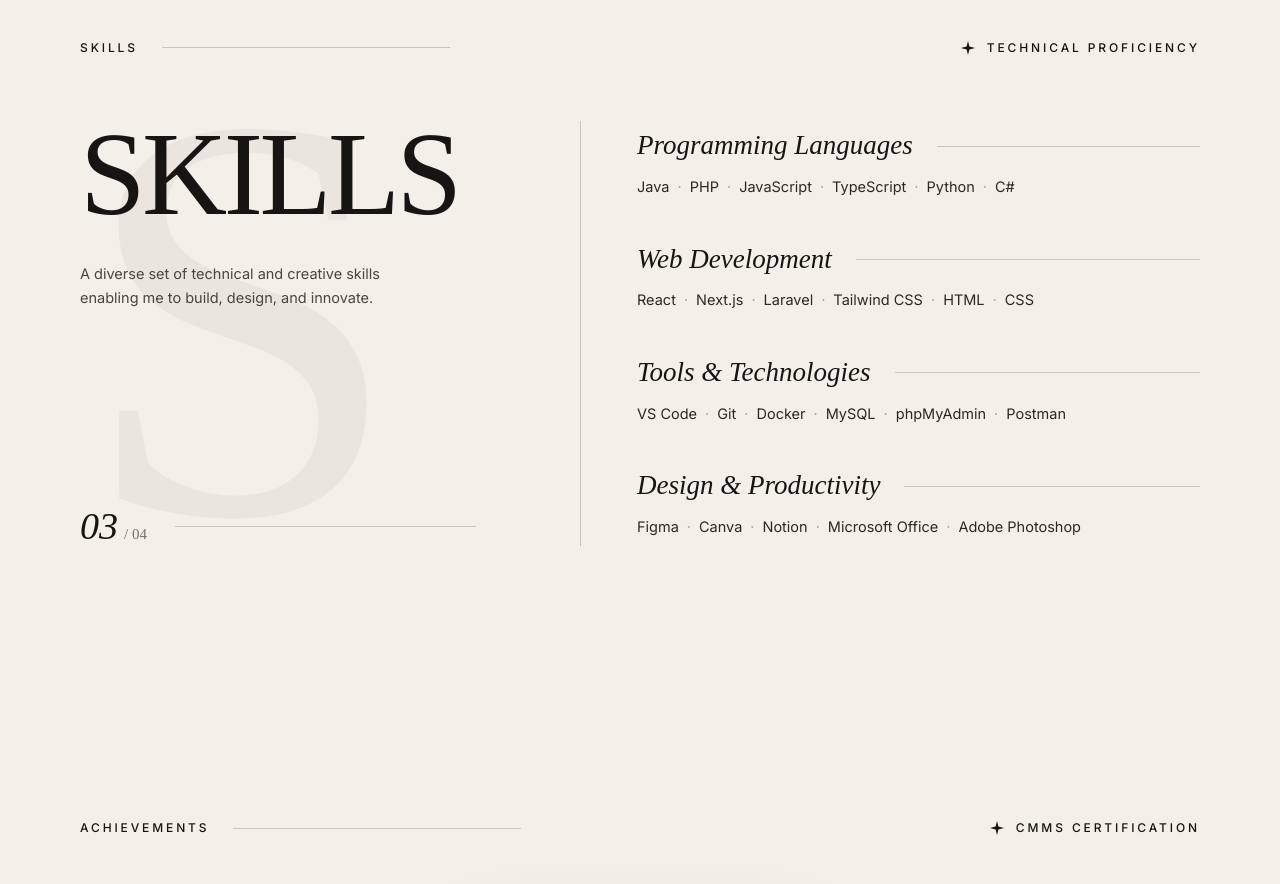
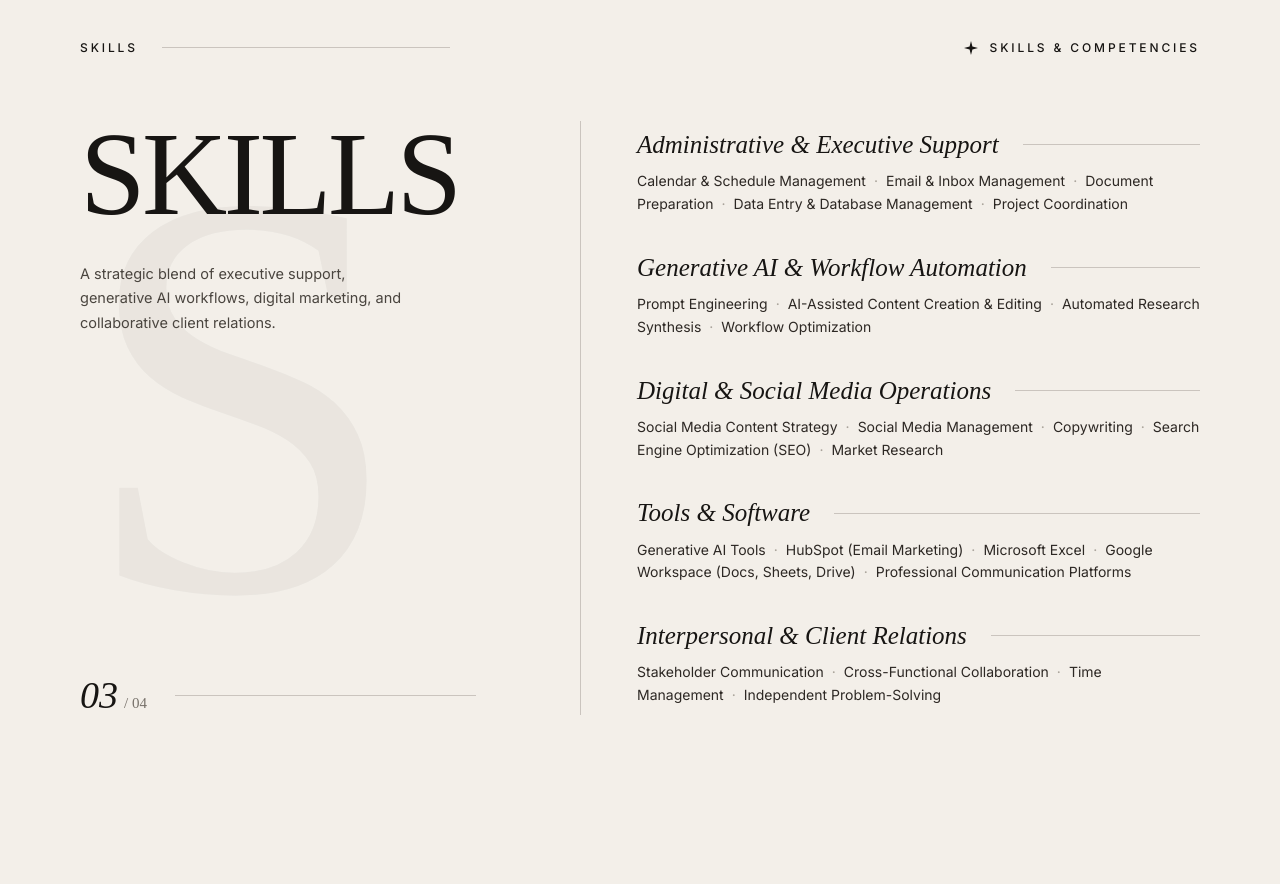
Before and after one commit to vardzz/kzelyn.me, a Next.js app: page / in a window 1280 px wide. Shown: the part 2140-3024 px from the top of the page. Built offline with nearby package versions, Linux system fonts and the light colour scheme; a web font is replaced by a local one.

Commit message:
feat: add Skills component with categorized competencies and editorial layout

```diff
--- a/src/components/Skills.tsx
+++ b/src/components/Skills.tsx
@@ -3,20 +3,52 @@
 export function Skills() {
   const skillCategories = [
     {
-      category: 'Programming Languages',
-      skills: ['Java', 'PHP', 'JavaScript', 'TypeScript', 'Python', 'C#'],
+      category: 'Administrative & Executive Support',
+      skills: [
+        'Calendar & Schedule Management',
+        'Email & Inbox Management',
+        'Document Preparation',
+        'Data Entry & Database Management',
+        'Project Coordination',
+      ],
     },
     {
-      category: 'Web Development',
-      skills: ['React', 'Next.js', 'Laravel', 'Tailwind CSS', 'HTML', 'CSS'],
+      category: 'Generative AI & Workflow Automation',
+      skills: [
+        'Prompt Engineering',
+        'AI-Assisted Content Creation & Editing',
+        'Automated Research Synthesis',
+        'Workflow Optimization',
+      ],
     },
     {
-      category: 'Tools & Technologies',
-      skills: ['VS Code', 'Git', 'Docker', 'MySQL', 'phpMyAdmin', 'Postman'],
+      category: 'Digital & Social Media Operations',
+      skills: [
+        'Social Media Content Strategy',
+        'Social Media Management',
+        'Copywriting',
+        'Search Engine Optimization (SEO)',
+        'Market Research',
+      ],
     },
     {
-      category: 'Design & Productivity',
-      skills: ['Figma', 'Canva', 'Notion', 'Microsoft Office', 'Adobe Photoshop'],
+      category: 'Tools & Software',
+      skills: [
+        'Generative AI Tools',
+        'HubSpot (Email Marketing)',
+        'Microsoft Excel',
+        'Google Workspace (Docs, Sheets, Drive)',
+        'Professional Communication Platforms',
+      ],
+    },
+    {
+      category: 'Interpersonal & Client Relations',
+      skills: [
+        'Stakeholder Communication',
+        'Cross-Functional Collaboration',
+        'Time Management',
+        'Independent Problem-Solving',
+      ],
     },
   ];
 
@@ -24,7 +56,7 @@ export function Skills() {
     <section
       id="skills"
       className="relative w-full pt-16 sm:pt-20 lg:pt-24 pb-28 sm:pb-36 lg:pb-44 px-6 sm:px-10 md:px-14 lg:px-16 xl:px-20 bg-[#F3EFE9] text-[#171513] overflow-hidden scroll-mt-20 lg:scroll-mt-24"
-      aria-label="Skills & Technical Proficiency"
+      aria-label="Skills & Competencies"
     >
       <div className="max-w-[1360px] mx-auto w-full relative">
 
@@ -38,7 +70,7 @@ export function Skills() {
             <div className="h-[1px] bg-[#A9A39B]/55 w-32 sm:w-52 md:w-72 max-w-full" aria-hidden="true" />
           </div>
 
-          {/* Right: ✦ TECHNICAL PROFICIENCY */}
+          {/* Right: ✦ SKILLS & COMPETENCIES */}
           <div className="flex items-center gap-3 shrink-0">
             <svg
               className="w-3.5 h-3.5 text-[#171513] fill-current"
@@ -48,7 +80,7 @@ export function Skills() {
               <path d="M12 0L14.4 9.6L24 12L14.4 14.4L12 24L9.6 14.4L0 12L9.6 9.6L12 0Z" />
             </svg>
             <span className="font-sans font-medium text-[11px] sm:text-[12px] tracking-[0.24em] text-[#171513] uppercase select-none">
-              TECHNICAL PROFICIENCY
+              SKILLS &amp; COMPETENCIES
             </span>
           </div>
         </div>
@@ -75,7 +107,7 @@ export function Skills() {
 
               {/* Narrative Summary */}
               <p className="font-sans text-[13.5px] sm:text-[14.5px] text-[#4A453F] leading-[1.7] max-w-[340px] mt-6 sm:mt-8">
-                A diverse set of technical and creative skills enabling me to build, design, and innovate.
+                A strategic blend of executive support, generative AI workflows, digital marketing, and collaborative client relations.
               </p>
             </div>
 
@@ -94,20 +126,20 @@ export function Skills() {
 
           </div>
 
-          {/* ========== RIGHT COLUMN: 4 SKILL CATEGORIES WITH DIVIDERS ========== */}
-          <div className="lg:col-span-7 flex flex-col justify-between border-t lg:border-t-0 lg:border-l border-[#A9A39B]/55 pt-8 lg:pt-2 pb-2 pl-0 lg:pl-10 xl:pl-14 space-y-8 sm:space-y-10 lg:space-y-11">
+          {/* ========== RIGHT COLUMN: 5 SKILL CATEGORIES WITH DIVIDERS ========== */}
+          <div className="lg:col-span-7 flex flex-col justify-between border-t lg:border-t-0 lg:border-l border-[#A9A39B]/55 pt-8 lg:pt-2 pb-2 pl-0 lg:pl-10 xl:pl-14 space-y-7 sm:space-y-8 lg:space-y-9">
             {skillCategories.map((group, idx) => (
               <div key={idx} className="group">
                 {/* Category Header + Horizontal Rule */}
                 <div className="flex items-center gap-4 sm:gap-6">
-                  <h3 className="font-serif italic text-[22px] sm:text-[25px] lg:text-[27px] font-normal text-[#171513] shrink-0 leading-tight">
+                  <h3 className="font-serif italic text-[21px] sm:text-[23px] lg:text-[25px] font-normal text-[#171513] shrink-0 leading-tight">
                     {group.category}
                   </h3>
                   <div className="h-[1px] bg-[#A9A39B]/55 flex-1" aria-hidden="true" />
                 </div>
 
                 {/* Skills Inline List */}
-                <p className="font-sans text-[13.5px] sm:text-[14px] lg:text-[14.5px] text-[#2D2824] leading-relaxed mt-2.5 sm:mt-3">
+                <p className="font-sans text-[13px] sm:text-[13.5px] lg:text-[14px] text-[#2D2824] leading-relaxed mt-2 sm:mt-2.5">
                   {group.skills.map((skill, sIdx) => (
                     <span key={sIdx}>
                       <span className="transition-colors duration-200 hover:text-black">
```
